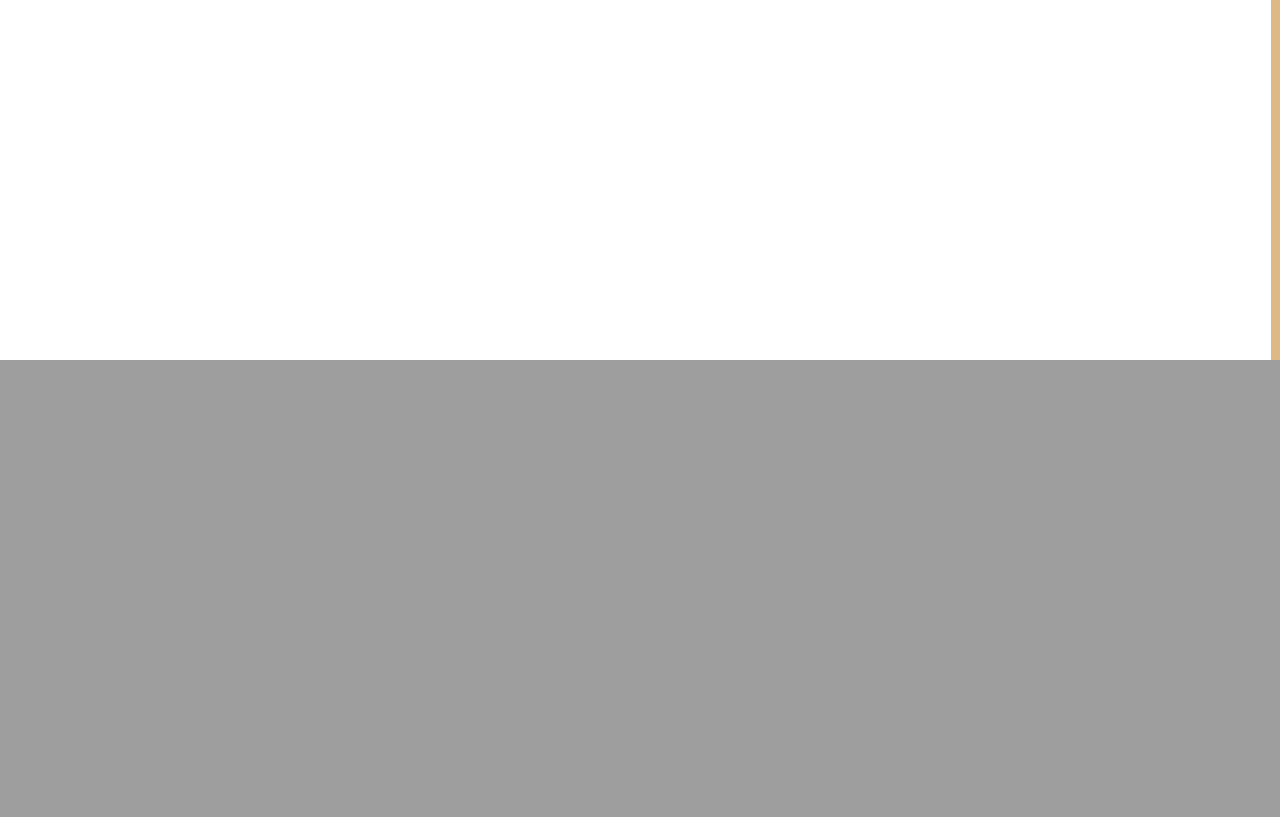
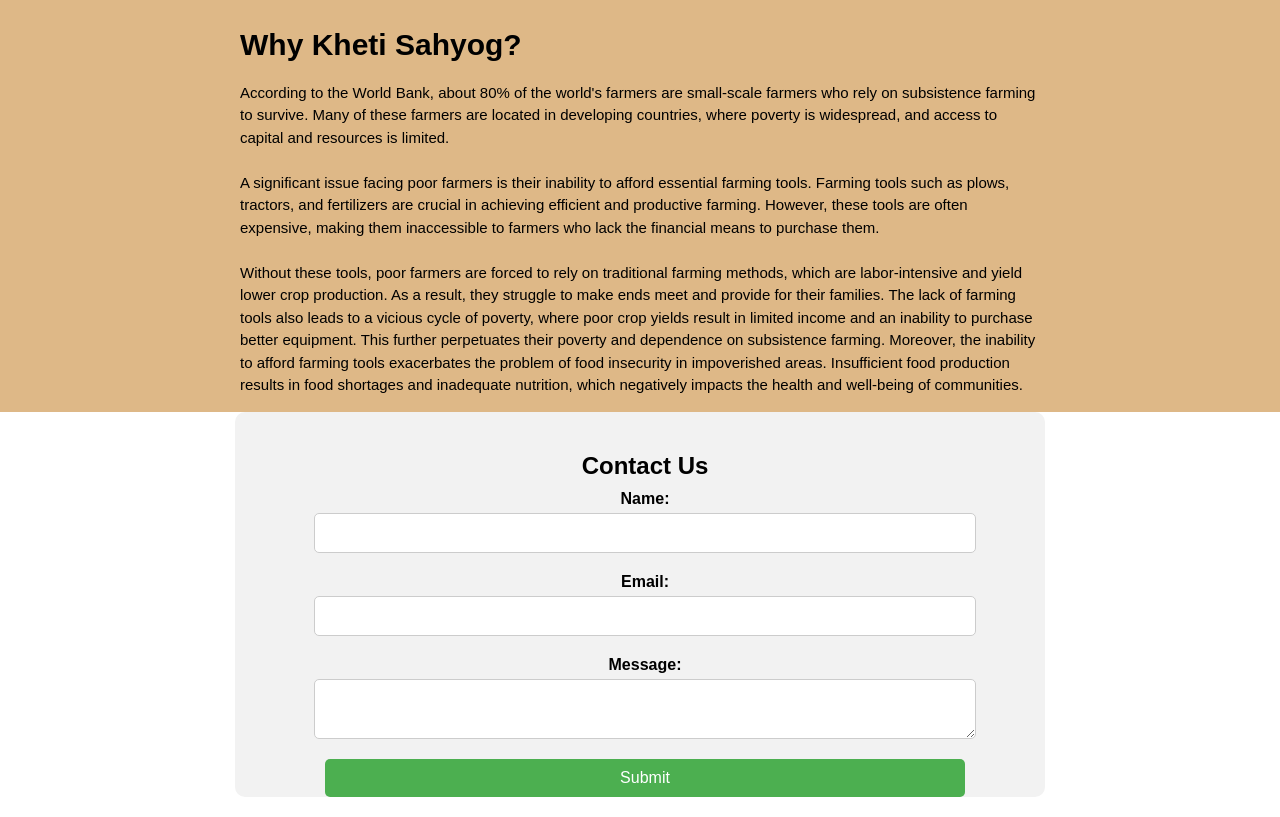
Before and after one commit to Sanskar1862/Minor-Project, a Django app: page / in a window 1280 px wide. Shown: the part 1877-2694 px from the top of the page. Before the commit the page ends 2237 px from the top, so only its background shows below. Run offline with Django 4.2, Linux system fonts and the light colour scheme; some libraries are stand-ins or nearby versions.

Commit message:
updated the home page

```diff
--- a/Kheti_sahyog/templates/home.html
+++ b/Kheti_sahyog/templates/home.html
@@ -8,20 +8,59 @@
   <link rel="stylesheet" href="css.css">
   <title>Document</title>
   <style>
+    /* Set box-sizing property for all elements */
+{% comment %} * {
+  box-sizing: border-box;
+} {% endcomment %}
+
+/* Set default font family and size */
+body {
+  font-family: Arial, sans-serif;
+  font-size: 16px;
+  margin: 0;
+  padding: 0;
+}
+
+/* Main container */
 .main {
-    min-height: 49vw;
+  {% comment %} padding-top: 100px; /* add a top margin to the main content */ {% endcomment %}
+  margin-top:50px;
+  min-height: 100vh;
   background-image: url('https://images.pexels.com/photos/2131784/pexels-photo-2131784.jpeg?auto=compress&cs=tinysrgb&w=1260&h=750&dpr=2');
   background-repeat: no-repeat;
   background-attachment: fixed;
   background-size: cover;
 }
 
+/* Navigation bar */
 nav {
-    background-color: transparent;
+  {% comment %} position:absolute; {% endcomment %}
+  z-index: 1;
+
+  position: fixed;
+  top: 0;
+  width: 100%;
+  background-color: #333  ;
   height: 50px;
   display: flex;
   justify-content: space-between;
   align-items: center;
+  padding: 15px 20px;
+  overflow:hidden;
+
+}
+
+nav a {
+  color: #fff;
+  text-decoration: none;
+  font-size: 18px;
+  padding: 10px 20px;
+  border-radius: 4px;
+  transition: background-color 0.3s ease;
+}
+
+nav a:hover {
+  background-color: rgba(255, 255, 255, 0.2);
 }
 
 nav .left {
@@ -72,153 +91,169 @@
   font-size: 16px;
   cursor: pointer;
   border-radius: 4px;
-
 }
 
 .logout-button:hover {
   color: rgb(216, 216, 168);
 }
 
-/*
-body {
-    background-image: url('bg-1.jpg');
-    background-repeat: no-repeat;
-    background-attachment: fixed;
-    background-size: cover;
-} */
+/* Content section 1 */
+.div1 {
 
-body{
-  padding: 0%;
-  margin: 0%;
-}
-.div1 {
-    padding-top: 20px;
+  padding: 10px 20px;
   text-align: center;
-    color: bisque;
+  color: #fff;
   font-size: 20px;
-    margin-bottom: 20px;
-    min-height: 100%;
-
 }
 
 .div1-name {
-    margin-bottom: 10px;
-    font-size: 40px;
+  font-size: 48px;
+  margin-bottom: 20px;
 }
 
 .div1-intro {
   margin-top: 20px;
+  font-size: 24px;
+  line-height: 1.5;
 }
 
+/* Button container */
 .button-container {
   display: flex;
-    /* use flexbox to align buttons */
   justify-content: center;
-    /* horizontally center buttons */
   align-items: center;
-    /* vertically center buttons */
   height: 200px;
-    /* set height of div */
-
 }
 
 .button1,
 .button2 {
-    padding: 10px 20px;
-    /* set padding for buttons */
-    font-size: 16px;
-    /* set font size for buttons */
-    background-color: white;
-    /* set background color for buttons */
-    color: gray;
-    /* set text color for buttons */
-    border-color: gray;
-    /* remove button border */
+  padding: 12px 24px;
+  font-size: 18px;
+  background-color: #fff;
+  color: #fff00;
+  border: none;
   border-radius: 4px;
-    /* round button corners */
   cursor: pointer;
-    /* change cursor to pointer when hovering over button */
   margin: 0 10px;
-    /* add margin between buttons */
+  transition: background-color 0.3s ease;
 }
 
+.button1:hover,
+.button2:hover {
+  background-color: #FFFFE0;
+  color: #fff;
+}
 
-
+/* Content section 2 */
 .div2 {
   text-align: center;
-    margin-top: 0px;
-    padding: 20px 20% 0px 20%;
-    font-size: 18px;
-    color: black;
-    padding-bottom: 20px;
-    background-color: rgb(204, 221, 255);
+  padding: 60px 20px;
+  font-size: 15px;
+  color: #333;
+  background-color: #f7f7f7;
 }
 
 .div2-intro {
-    margin-bottom: 15px;
+  margin-bottom: 30px;
   font-size: 30px;
 }
 
 .div2-content {
-    padding-top: 20px;
-    color: gray;
+  font-size: 15px;
+  line-height: 1.5;
 }
 
 .collage {
-    max-width: 500px;
-    float: left;
-    border: 3px solid white;
+  max-width: 100%;
   margin-right: 20px;
-
 }
 
 .div3 {
   display: flex;
   justify-content: center;
   align-items: center;
-    min-height: 100vh;
+  min-height: calc(100vh - 100px);
   background-color: burlywood;
-    ;
 }
 
 .wrapper {
-    margin: 150px auto;
-    width: 70%;
+  max-width: 800px;
+  margin: 0 auto;
+  padding: 0 20px;
+}
 
+.text-box h2 {
+  font-size: 30px;
+  margin-bottom: 20px;
+}
+
+.text-box p {
+  font-size: 15px;
+  line-height: 1.5;
+}
+.contact {
+  padding-top:20px;
+  margin:auto;
+  padding-left:50%;
+  text-align:center;
+  width:800px;
+  background-color: #f2f2f2;
+  padding-left: 10px;
+  border-radius: 10px;
+}
+
+.contact h2 {
+  font-size: 24px;
+  margin-bottom: 10px;
+}
+
+.contact form label {
+  display: block;
+  font-weight: bold;
+  margin-bottom: 5px;
+}
+
+.contact form input,
+.contact form textarea {
+  margin:auto;
+    display: block;
+  width: 80%;
+  padding: 10px;
+  margin-bottom: 20px;
+  border-radius: 5px;
+  border: 1px solid #ccc;
+  font-size: 16px;
+}
+
+.contact form input[type="submit"] {
+  background-color: #4CAF50;
+  color: #fff;
+  border: none;
+  padding: 10px 20px;
+  border-radius: 5px;
+  font-size: 16px;
+  cursor: pointer;
+}
+
+.contact form input[type="submit"]:hover {
+  background-color: #3e8e41;
 }
 
 
-
-.text-box h2 {
-    font-size: 40px;
-
-}
-
-.text-box p {
-    font-size: 20px;
-}
-
-.footer {
-    margin-top: 20px;
-    display: table;
-    text-align: center;
-    margin-left: auto;
-    margin-right: auto
-}
   </style>
   <link rel="stylesheet" href="https://maxcdn.bootstrapcdn.com/font-awesome/4.4.0/css/font-awesome.min.css">
 </head>
 
 <body>
 {% block content %}
-  <div class="main">
-    <header>
+  <div class="main" >
+    <header >
       <nav>
         <div class="left">
           <p>Kheti Sahyog</p>
         </div>
         <div class="right">
-          <a href="index.html">Home</a>
+          <a href="#home">Home</a>
           <a href="#about">About</a>
           <a href="#contact">Contact us</a>
 		  {% if user.is_authenticated %}
@@ -311,6 +346,18 @@
       </div>
     </div>
   </section>
+  <section class="contact" id="contact">
+    <h2>Contact Us</h2>
+    <form>
+      <label for="name">Name:</label>
+      <input type="text" id="name" name="name">
+      <label for="email">Email:</label>
+      <input type="email" id="email" name="email">
+      <label for="message">Message:</label>
+      <textarea id="message" name="message"></textarea>
+      <input type="submit" value="Submit">
+    </form>
+  </section>
 
   <script src="js.js"></script>
   {% endblock %}
```
Also changed, not shown: other parts of Kheti_sahyog/templates/home.html (+5 -25 lines), Kheti_sahyog/templates/rent.html (+0 -36 lines), Kheti_sahyog/templates/sell.html (+6 -6 lines), Kheti_sahyog/db.sqlite3, Kheti_sahyog/media/media/img.jpg (added). Lines whose indentation alone changed are shown as unchanged.
